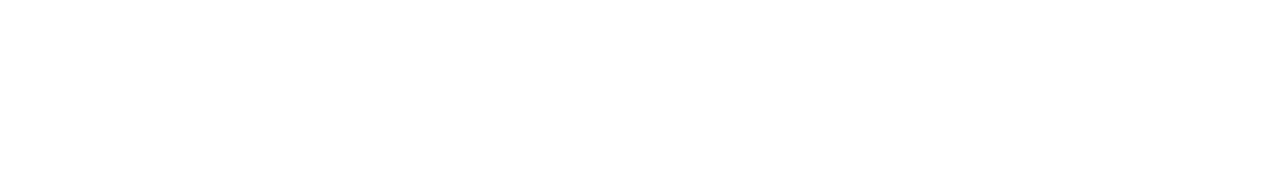
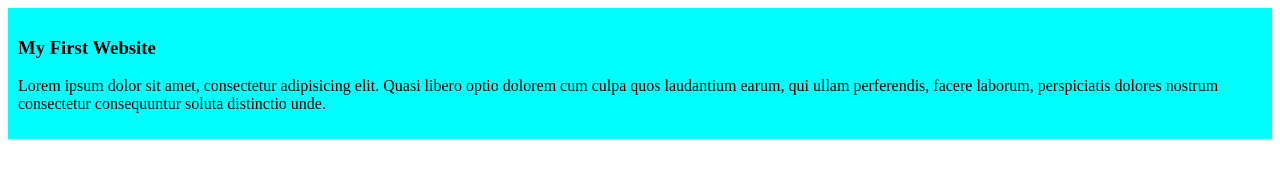
Before and after one commit to Tasfin-Tanveer/my-simple-website, a plain HTML site: page index.html in a window 1280 px wide. Drawn offline with Linux system fonts and the light colour scheme.

Commit message:
1st blog

```diff
--- /dev/null
+++ b/Style/Blog.css
@@ -0,0 +1,2 @@
+div{background-color: aqua;
+padding: 10px;}
--- a/index.html
+++ b/index.html
@@ -4,8 +4,12 @@
     <meta charset="UTF-8">
     <meta name="viewport" content="width=device-width, initial-scale=1.0">
     <title>My Simple Website</title>
+    <link rel="stylesheet" href="Style/Blog.css">
 </head>
 <body>
-
+    <div>
+        <h3>My First Website</h3>
+        <P>Lorem ipsum dolor sit amet, consectetur adipisicing elit. Quasi libero optio dolorem cum culpa quos laudantium earum, qui ullam perferendis, facere laborum, perspiciatis dolores nostrum consectetur consequuntur soluta distinctio unde.</P>
+    </div>
 </body>
 </html>
```
